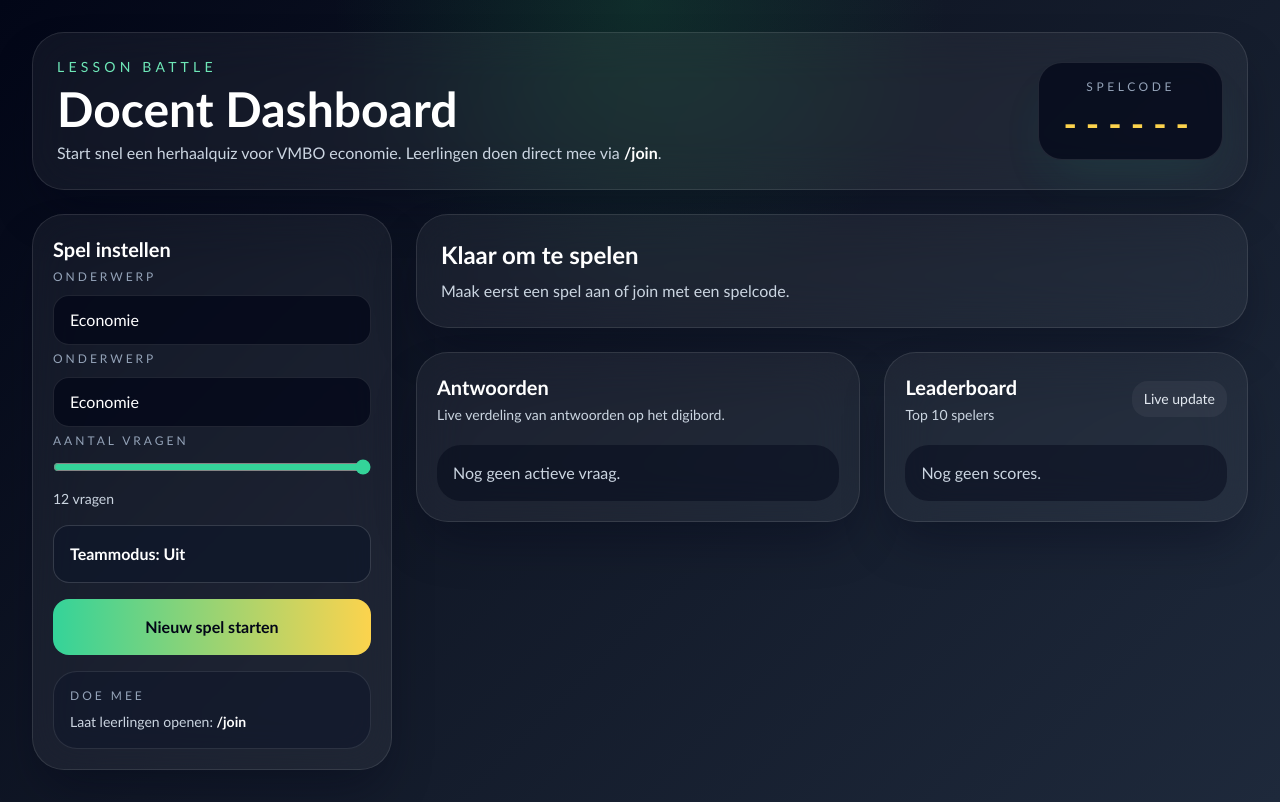
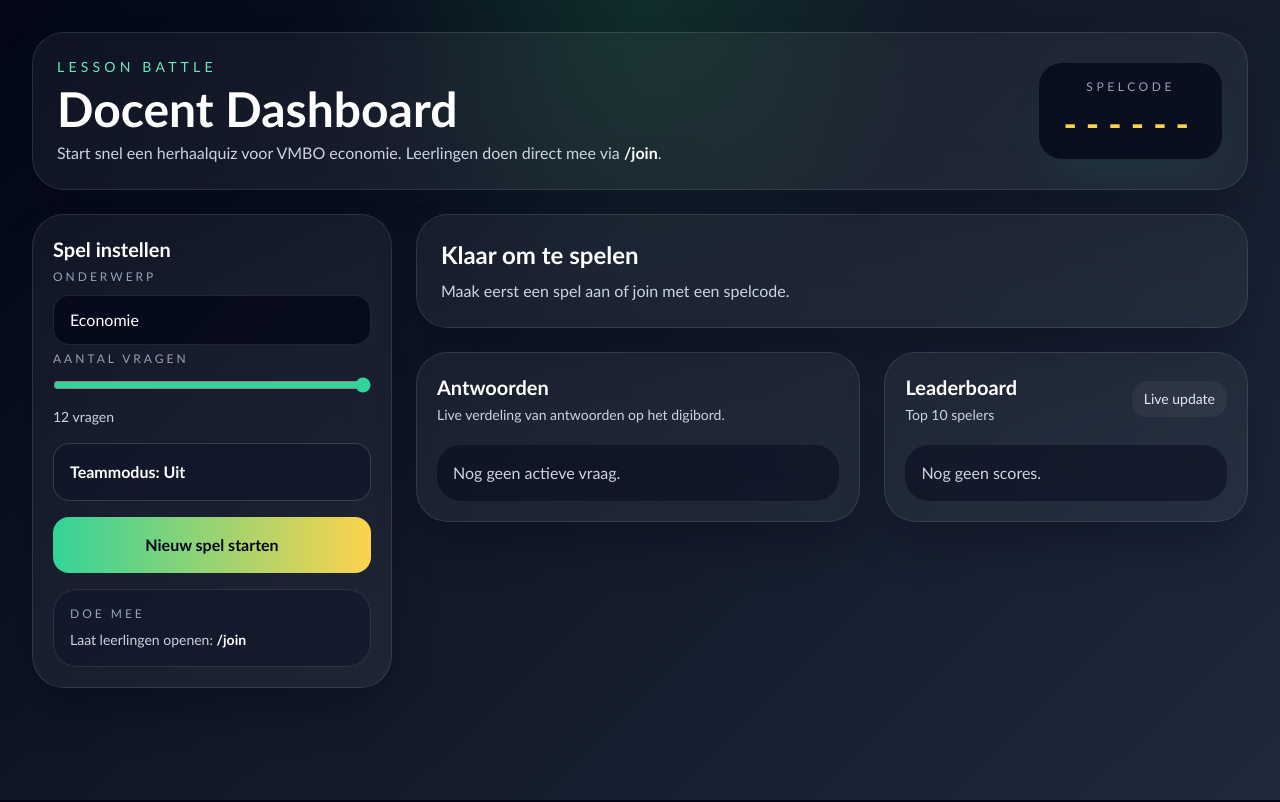
Before and after one commit to jjakhjoukh-bot/lesson-battle, a React (Vite) app: page / in a window 1280 px wide. Built offline with nearby package versions, Linux system fonts and the light colour scheme.

Commit message:
Update App.jsx

```diff
--- a/src/App.jsx
+++ b/src/App.jsx
@@ -192,15 +192,7 @@ function HostView() {
     placeholder="bijv. Inflatie of Productie"
   />
 </label>
-            <label className="space-y-2">
-             <span className="label">Onderwerp</span>
-<input
-  className="input"
-  value={topic}
-  onChange={(e) => setTopic(e.target.value)}
-  placeholder="bijv. Inflatie of Productie"
-/>
-            </label>
+
 
             <label className="space-y-2">
               <span className="label">Aantal vragen</span>
```
